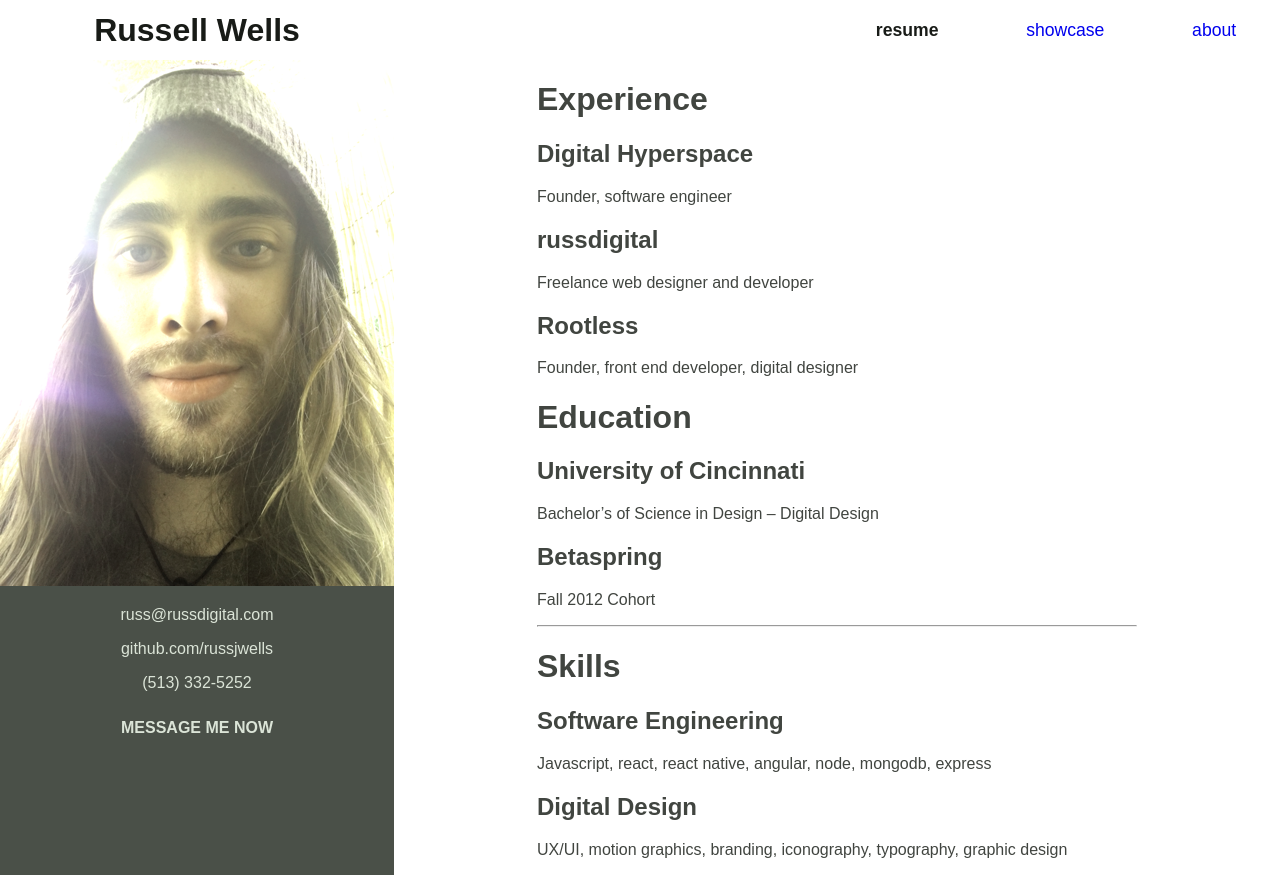
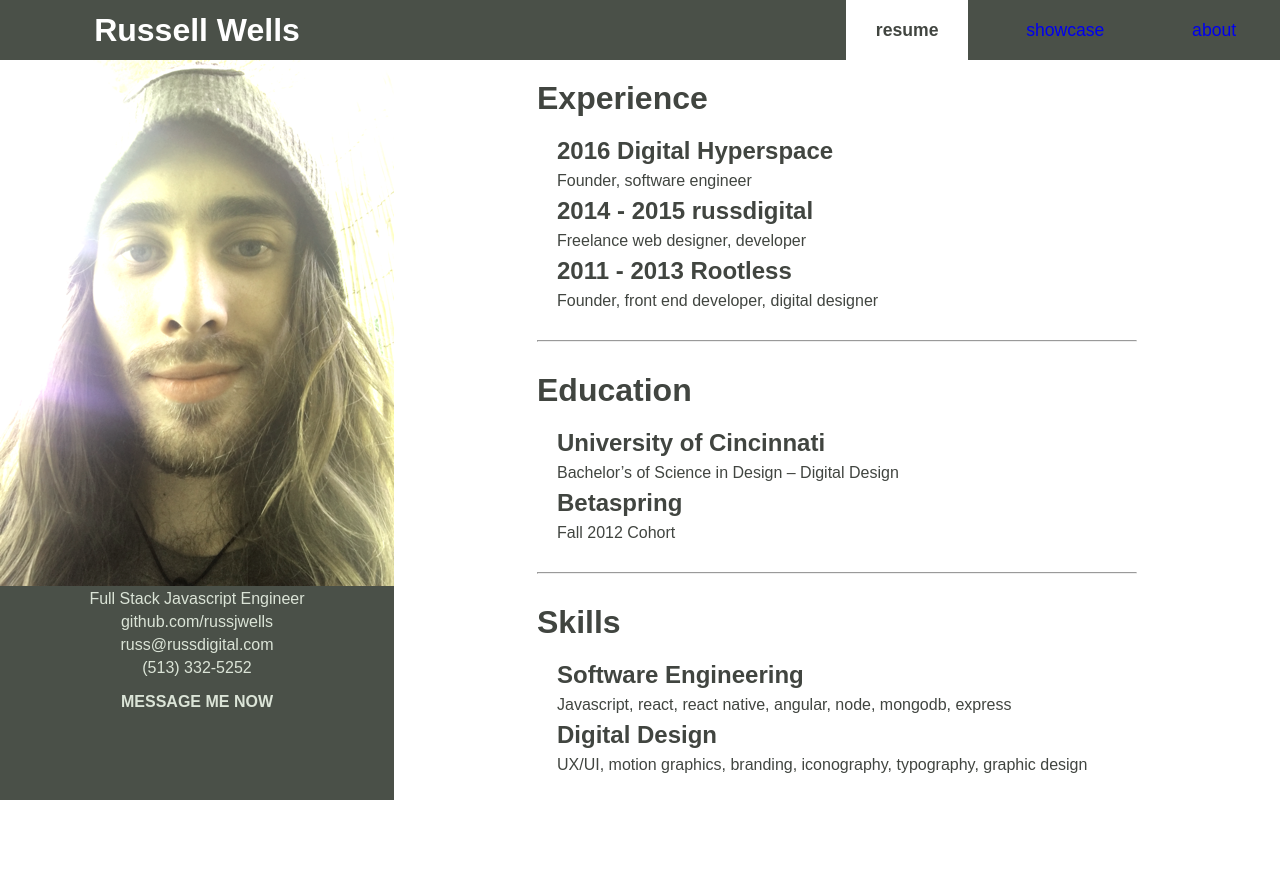
Before and after one commit to russjwells/russellwellsonline, a React (Create React App) app: page / in a window 1280 px wide. After the commit the page ends 800 px from the top, so only its background shows below. Built offline with nearby package versions, Linux system fonts and the light colour scheme.

Commit message:
more styles and improvements

```diff
--- a/src/About.js
+++ b/src/About.js
@@ -4,8 +4,8 @@ class About extends Component {
   render(){
     return(
       <div className="About">
-        <h2>A little history</h2>
-        <p>my story</p>
+        <h2>Making an Engineer</h2>
+        <p>When I was 12 I recieved a laptop for my birthday. </p>
       </div>
     );
   }
--- a/src/App.css
+++ b/src/App.css
@@ -5,15 +5,23 @@
 }
 h3 {
   font-family: abel, sans-serif;
+  margin: 3px 0px;
 }
 h2 {
   font-family: abel, sans-serif;
+  margin: 7px 20px;
 }
 h1 {
-  font-family: advent-pro, sans-serif;
+  font-family: abel, sans-serif;
+  font-weight: 800;
+  margin: 20px 0px;
 }
 p {
   font-family: abel, sans-serif;
+  margin: 5px 20px;
+}
+hr{
+  margin: 30px 0px;
 }
 .Menu {
   font-family: abel, sans-serif;
@@ -44,19 +52,31 @@ p {
   font-family: abel, sans-serif;
   font-size: 2em;
   font-weight: bold;
+  color: white;
 }
 img {
   border: 0;
   border-style: none;
 }
+.MenuItem {
+  padding: 0px 30px;
+}
 .ActiveMenuItem, .ActiveMenuItem a:link{
-  font-weight: bold;
-  color: #181B17;
+  font-weight: bolder;
+  color: #414540;
+  text-decoration: none;
+  background-color: white;
+}
+.MenuItem a:link, a:visited, a:active{
+  color: #DBE4D7;
   text-decoration: none;
 }
-.MenuItem a:link, a:visited, a:active{
-  color: #9C9C9C;
-  text-decoration: none;
+.MenuItem:hover{
+  background-color: white;
+  color: #414540;
+}
+.ActiveMenuItem:hover {
+
 }
 .Menu {
   display: flex;
@@ -75,10 +95,11 @@ img {
   background-color: #FFF;
   height: 60px;
   padding: 0px;
-  color: #181B17;
+
   width: 100%;
   vertical-align: middle;
   z-index: 2;
+  background-color: #4A5048;
 }
 .resume {
   width: 100%;
--- a/src/Resume.js
+++ b/src/Resume.js
@@ -6,12 +6,13 @@ class Resume extends Component {
       <div className="resume">
       <div className="resumeSpacer">
         <h1>Experience</h1>
-        <h2>Digital Hyperspace</h2>
+        <h2>2016 Digital Hyperspace</h2>
         <p>Founder, software engineer</p>
-        <h2>russdigital</h2>
-        <p>Freelance web designer and developer</p>
-        <h2>Rootless</h2>
+        <h2>2014 - 2015 russdigital</h2>
+        <p>Freelance web designer, developer</p>
+        <h2>2011 - 2013 Rootless</h2>
         <p>Founder, front end developer, digital designer</p>
+        <hr />
         <h1>Education</h1>
         <h2>University of Cincinnati</h2>
         <p>Bachelor’s of Science in Design – Digital Design</p>
--- a/src/Sidebar.js
+++ b/src/Sidebar.js
@@ -6,9 +6,10 @@ class Sidebar extends Component {
     return (
       <div className="Sidebar">
         <img src={headshot} alt="headshot" width="394" height="526"/>
+        <div className="Oneliner">Full Stack Javascript Engineer</div>
+        <p>github.com/russjwells</p>
         <div className="QuickContacts">
           <p>russ@russdigital.com</p>
-          <p>github.com/russjwells</p>
           <p>(513) 332-5252</p>
         </div>
         <div className="Message">
```
